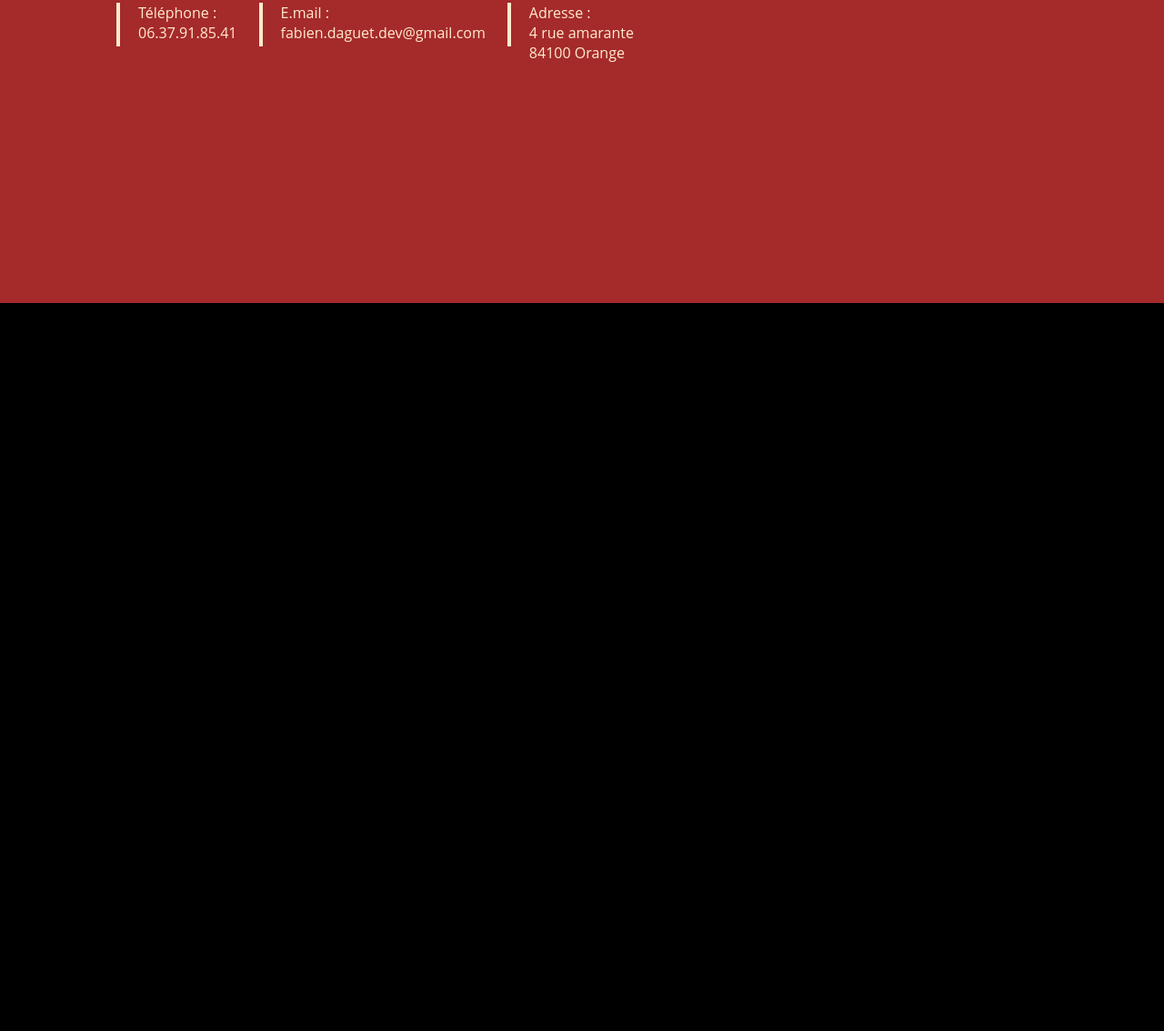
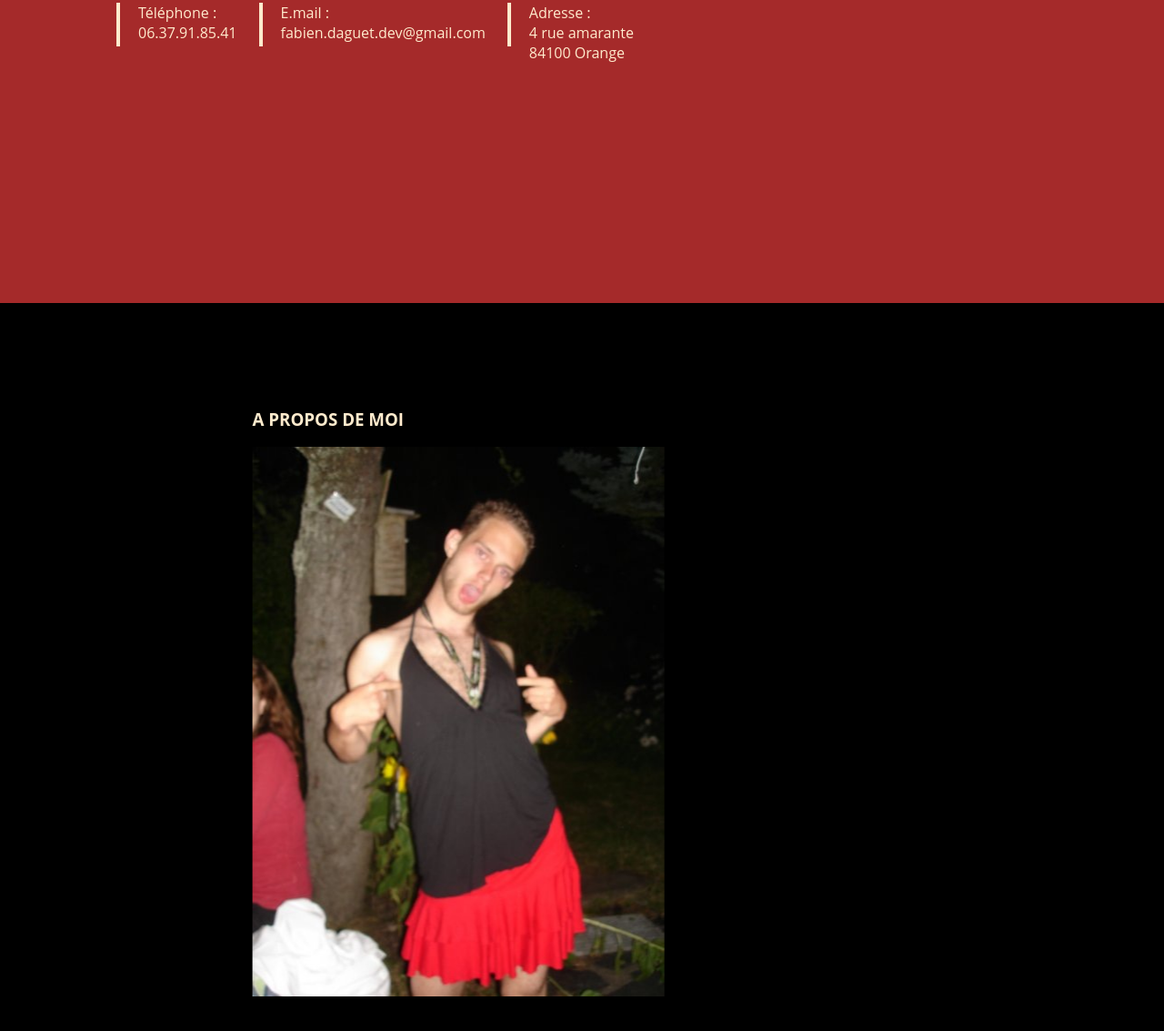
Before and after one commit to FabienDaguet/cv2.0, a plain HTML site: page index.html in a window 1280 px wide. Shown: the part 1267-2400 px from the top of the page at 91% size. Before the commit the page ends 1600 px from the top, so only its background shows below. Drawn offline with Linux system fonts and the light colour scheme.

Commit message:
about me title img align

```diff
--- a/index.html
+++ b/index.html
@@ -35,15 +35,23 @@
                 </ul>
             </div>
         </div>
-        <div class="profil">
+        <div class="article-container">
+            <article class="card">
+                <div class="card-head">
+                    <h1 class="card-title">A propos de moi</h1>
+                </div>
+                <div class="card-content">
+                    <img src="img/IMG_0474.JPG" alt="profil-picture">
+                </div>
 
-        </div>
-        <div class="path">
+            </article>
+            <article class="card">
 
-        </div>
-        <div class="work">
+            </article>
+            <article class="card">
 
-        </div>
+            </article>
+         </div>
     </section>
 </body>
 </html>
--- a/style.css
+++ b/style.css
@@ -71,6 +71,15 @@
 
 /*------My Page------*/
 
+.article-container {
+    position: relative;
+    min-width: 100vh;
+    min-height: 100vh;
+    text-align: center;
+    margin-left: auto;
+    margin-right: auto;
+}
+
 
 /*----intro----*/
 
@@ -125,3 +134,23 @@
     margin-left: -1.5rem;
     background-color: blanchedalmond;
 }
+
+/*----profil----*/
+
+.card {
+    position: absolute;
+    top: 0;
+    left: 50%;
+    transform: translate(-80%, 0);
+    padding-top: 6rem;
+}
+
+.card-head {
+    margin: 0 auto;
+}
+
+.card-title {
+    color: blanchedalmond;
+    text-transform: uppercase;
+    text-align: left;
+}
```
Also changed, not shown: img/IMG_0474.JPG (added).
